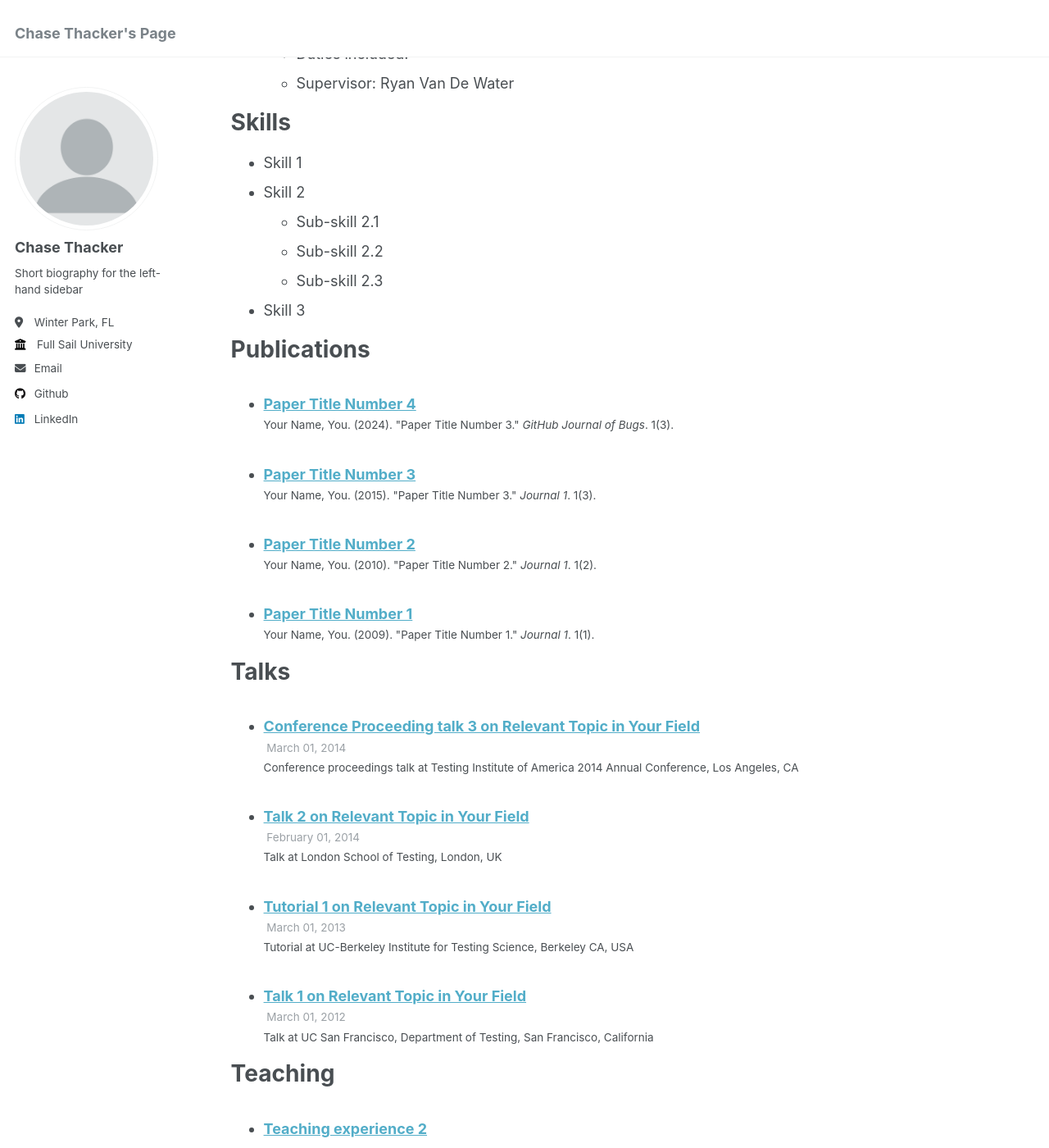
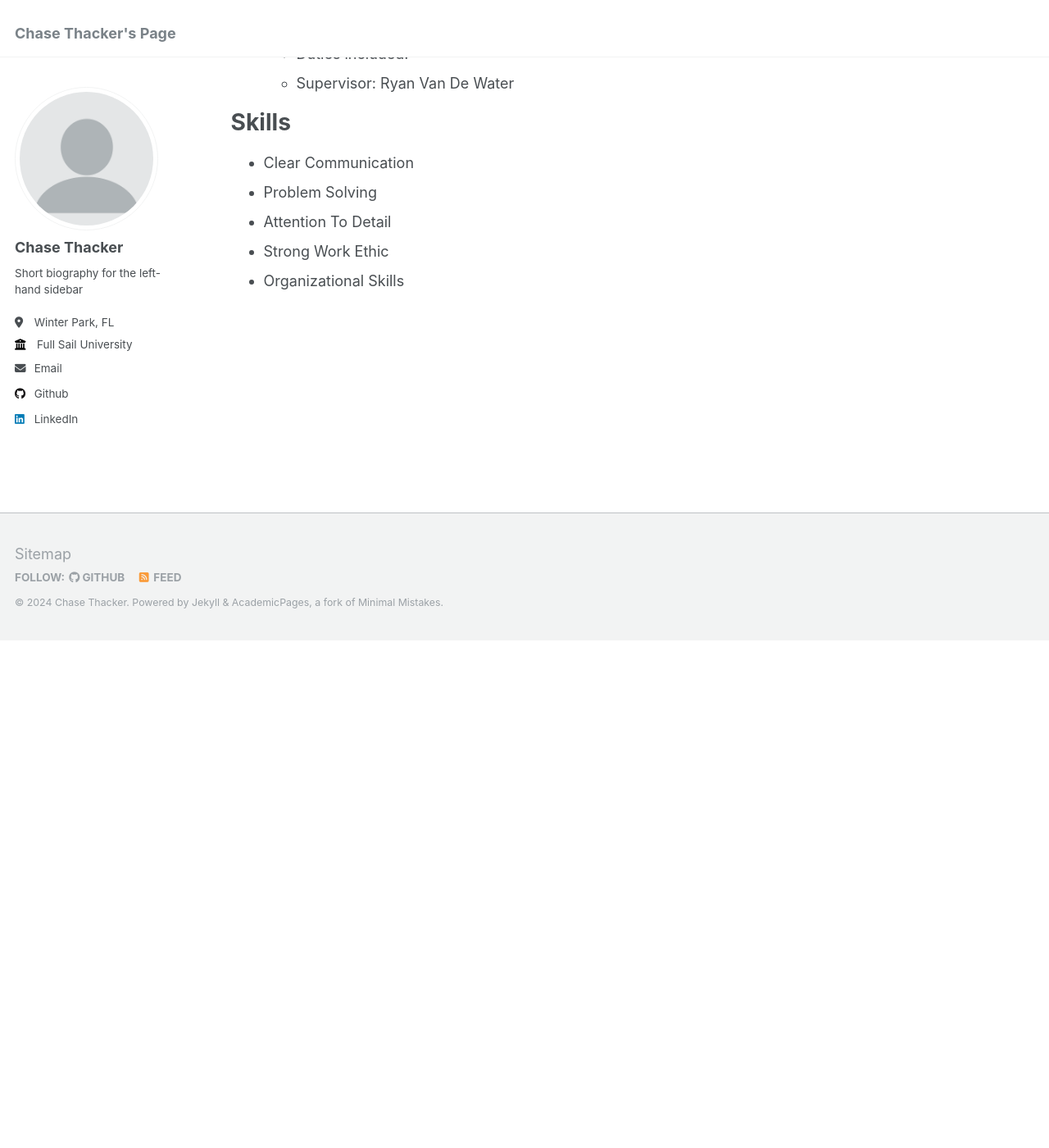
Before and after one commit to thackattack42/thackattack42.github.io, a Jekyll site: the page built from _pages/cv.md, in a window 1280 px wide and 1400 px high, scrolled down 641 px. Shown: the whole window at 82% size. Built offline with Jekyll 4.4.1, drawn with Linux system fonts in a browser that asks for light colours; after the commit the page ends 1422 px from its top, so only the background shows below that; some of the changed text lies outside the part shown.

Commit message:
Update cv.md

```diff
--- a/_pages/cv.md
+++ b/_pages/cv.md
@@ -33,31 +33,8 @@
 
 Skills
 ======
-* Skill 1
-* Skill 2
-  * Sub-skill 2.1
-  * Sub-skill 2.2
-  * Sub-skill 2.3
-* Skill 3
-
-Publications
-======
-  <ul>{% for post in site.publications reversed %}
-    {% include archive-single-cv.html %}
-  {% endfor %}</ul>
-
-Talks
-======
-  <ul>{% for post in site.talks reversed %}
-    {% include archive-single-talk-cv.html  %}
-  {% endfor %}</ul>
-
-Teaching
-======
-  <ul>{% for post in site.teaching reversed %}
-    {% include archive-single-cv.html %}
-  {% endfor %}</ul>
-
-Service and leadership
-======
-* Currently signed in to 43 different slack teams
+* Clear Communication
+* Problem Solving
+* Attention To Detail
+* Strong Work Ethic
+* Organizational Skills
```
